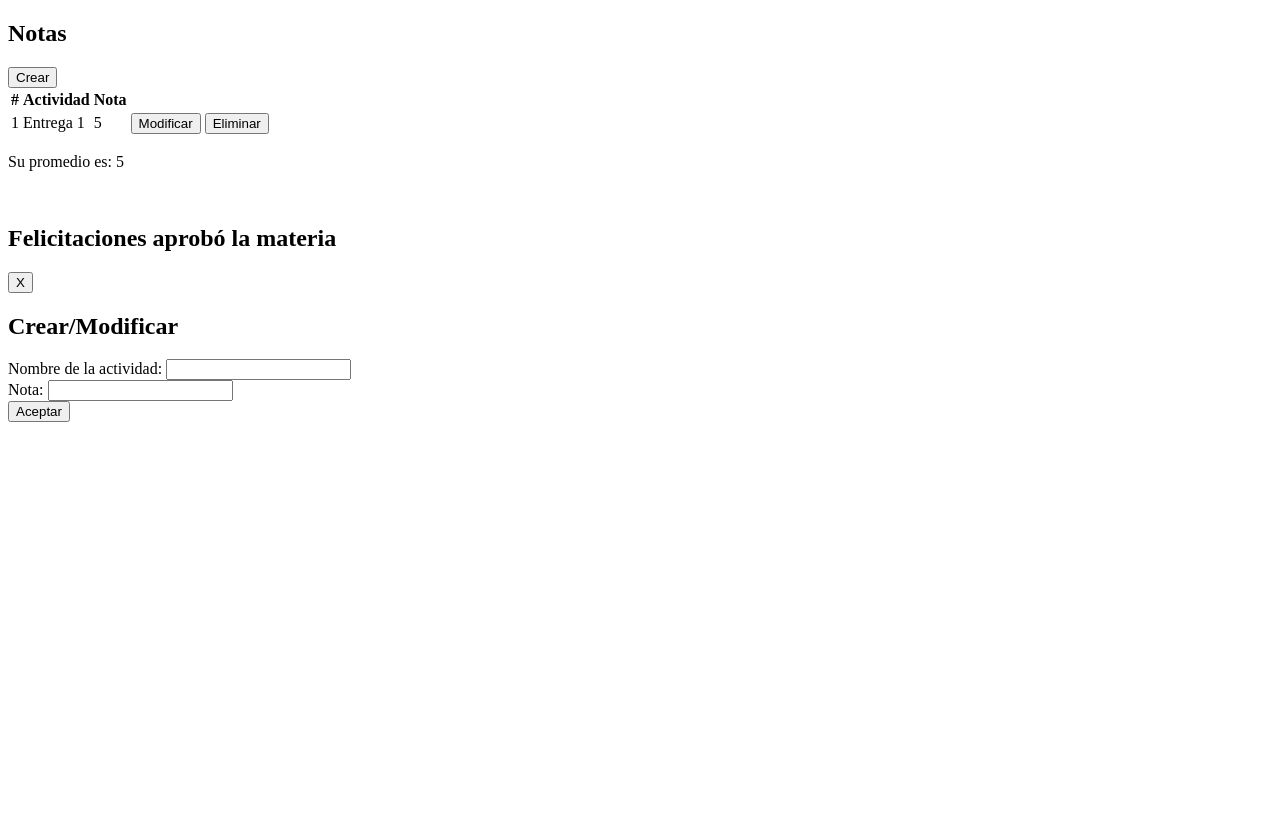
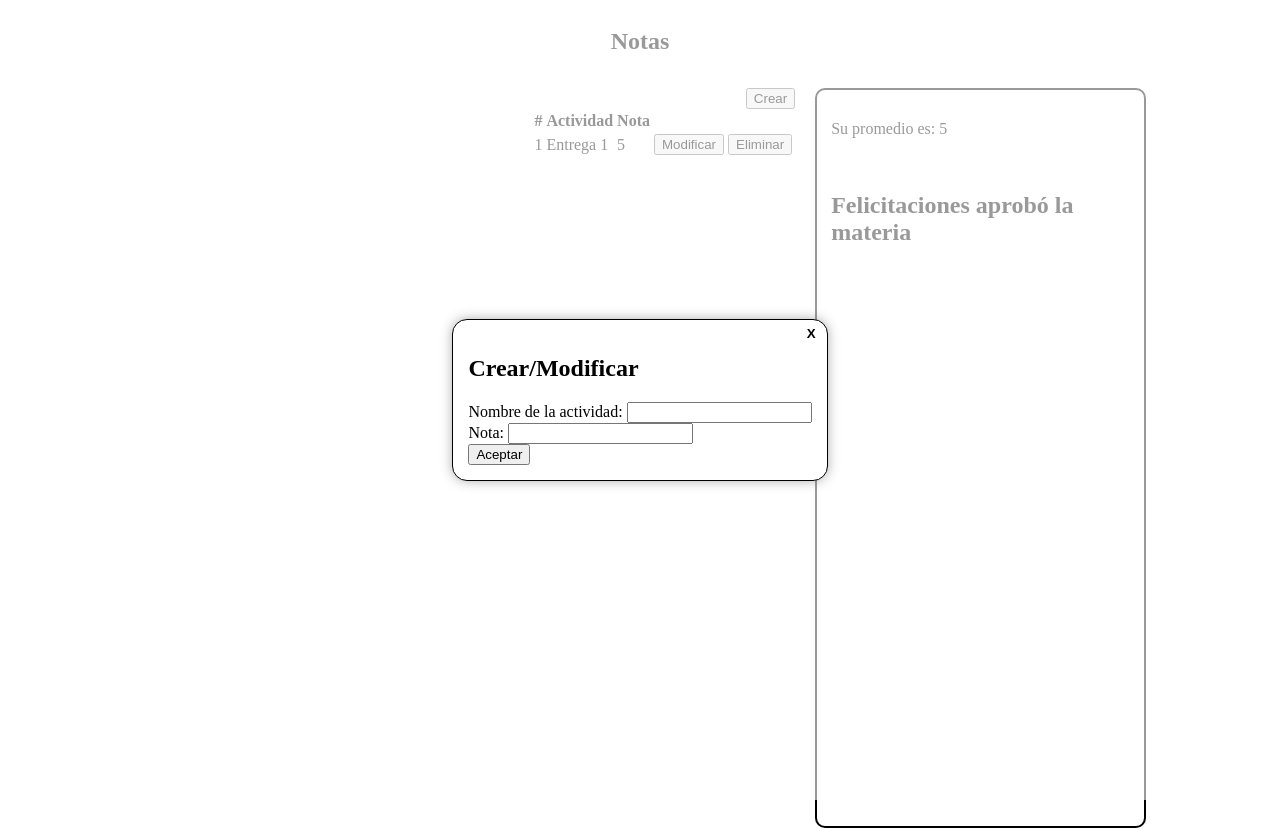
Before and after one commit to AlexHernande2/notas_app, a plain HTML site: page index.html in a window 1280 px wide. Before the commit the page ends 800 px from the top, so only its background shows below. Drawn offline with Linux system fonts and the light colour scheme.

Commit message:
se agregaron los bordes y el model

```diff
--- /dev/null
+++ b/css/modal.css
@@ -0,0 +1,33 @@
+.modal-content{
+    position: fixed;
+    left: 0px;
+    top: 0px;
+    width: 100%;
+    height: 100vh;
+    background-color: rgba(255, 255, 255, 0.6);
+    /*Centrar*/
+    display: flex;
+    justify-content: center;
+    align-items: center;
+    /**/
+}
+.modal-content .form-content{
+    border: 1px solid #000;
+    border-radius: 15px;
+    background-color: #fff;
+    /* margen interna  padding*/
+    padding: 15px;
+    box-shadow: 0px 0px 12px 0px rgb(85, 85, 85, 0.47);
+    position: relative;
+
+}
+.modal-content .cerrar-btn{
+    position: absolute;
+    top: 5px;
+    right: 5px;
+    background-color: rgba(255, 255, 255, 0);
+    border: 0px ;
+    color: #000;
+    font-weight: bolder;
+    /* font-weight: bolder; */
+}
--- /dev/null
+++ b/css/page.css
@@ -0,0 +1,36 @@
+.page-content {
+    display: grid;
+    /* posicionamiento template-areas */
+    grid-template-areas:
+    "titulo titulo"
+    "notas promedio";
+    /* gap espracio */
+    grid-gap: 20px;
+    width: 80%;
+    height: 100vh;
+    margin: auto;
+    grid-template-columns: 2fr 1fr; /* horizontal valdra 3 fr la primera columna valdra 2 fr*/
+    grid-template-rows: 60px calc(100vh - 60px);
+
+}
+.page-content .titulo{
+    grid-area: titulo;
+    width: 100%;
+    text-align: center;
+
+}
+.page-content .notas-content{
+    grid-area: notas;
+    display: flex;
+    flex-direction: column; /* Organiza los elementos en columnas debajo del otro*/
+    align-items: flex-end;
+    justify-content: flex-start;
+
+
+}
+.page-content .promedio-content{
+    grid-area: promedio;
+    border: 2px solid #000;
+    border-radius: 10px;
+    padding: 14px;
+}
--- a/index.html
+++ b/index.html
@@ -4,6 +4,8 @@
 <head>
     <meta charset="UTF-8">
     <title>Notas</title>
+    <link rel="stylesheet" href="css/page.css">
+    <link rel="stylesheet" href="css/modal.css">
 </head>
 
 <body>
@@ -42,7 +44,7 @@
     </section>
     <section class="modal-content">
         <article class="form-content">
-            <button>X</button>
+            <button class="cerrar-btn">X</button>
             <h2>Crear/Modificar</h2>
             <form>
                 <div>
```
